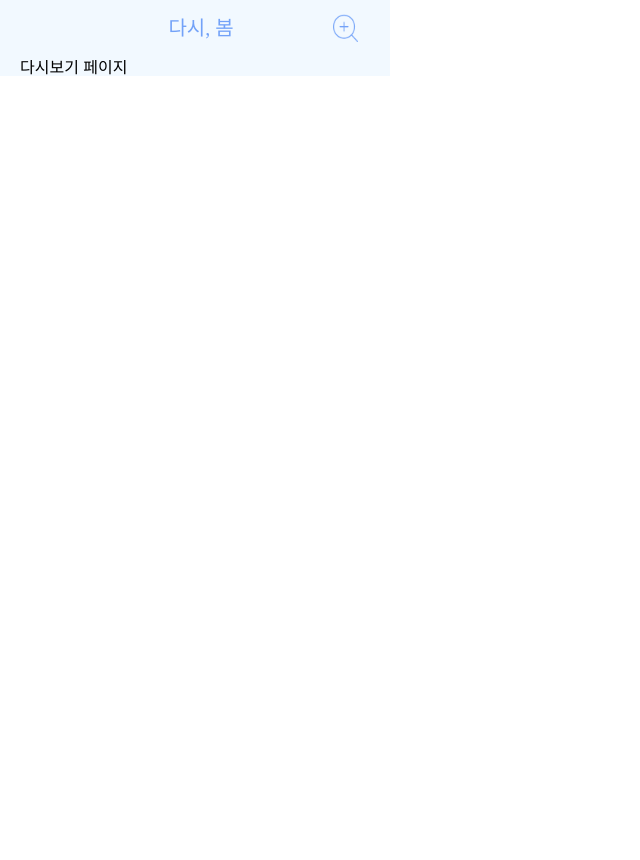
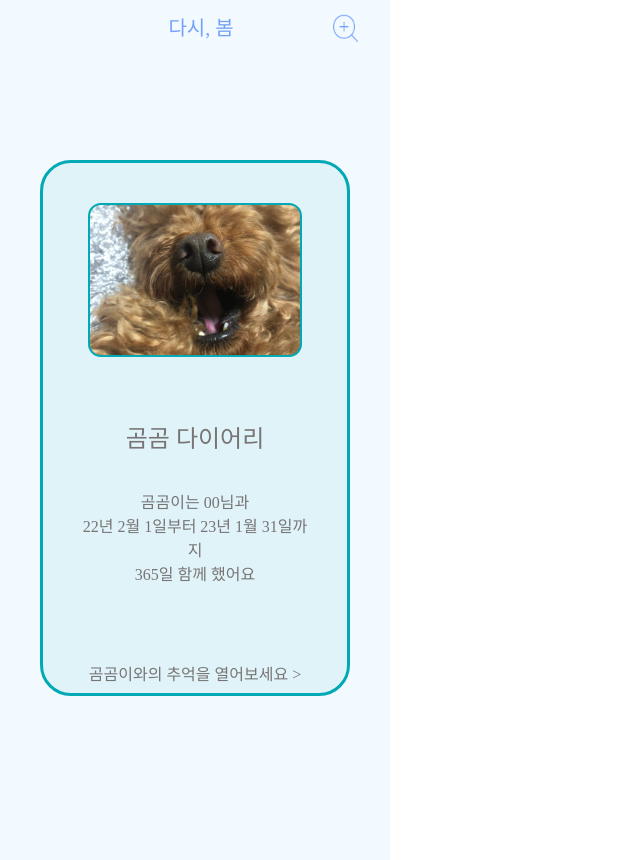
Before and after one commit to dasi-bom/experimental-function-client, a Next.js app: page /diary/again in a window 1280 px wide. Shown: the whole page, without its empty margins (0-640 px from the left). Before the commit the page ends 800 px from the top, so only its background shows below. Built offline with nearby package versions, Linux system fonts and the light colour scheme.

Commit message:
feat: 홈, 다시보기 레이아웃 작업

```diff
--- a/components/DiarySingleAgain.tsx
+++ b/components/DiarySingleAgain.tsx
@@ -1,10 +1,29 @@
+import { useRouter } from 'next/router';
 import React from 'react';
 
+// style
+import { DiarySingleAgainWrapper } from './diary/again/styled';
+
 const DiarySingleAgain = () => {
+  const router = useRouter();
+
   return (
-    <>
-      <h1>다시보기 페이지</h1>
-    </>
+    <DiarySingleAgainWrapper>
+      <div className="again-inner">
+        <div className="again-image"></div>
+        <div className="again-content-wrap">
+          <div className="again-title">곰곰 다이어리</div>
+          <div className="again-content">
+            곰곰이는 00님과
+            <br /> 22년 2월 1일부터 23년 1월 31일까지
+            <br /> 365일 함께 했어요
+          </div>
+          <div className="step-btn" onClick={() => router.push('/diary/again/letter')}>
+            곰곰이와의 추억을 열어보세요 {'>'}
+          </div>
+        </div>
+      </div>
+    </DiarySingleAgainWrapper>
   );
 };
 
--- a/components/diary/again/styled.tsx
+++ b/components/diary/again/styled.tsx
@@ -1,3 +1,62 @@
 import styled from 'styled-components';
 
-export const DiarySingleAgainWrapper = styled.div``;
+export const DiarySingleAgainWrapper = styled.div`
+  background-color: #f2f9ff;
+  height: 100vh;
+  padding-top: 100px;
+
+  .again-inner {
+    background-color: #00a9b4;
+    width: 310px;
+    height: 536px;
+    margin: 0 auto;
+    background: rgba(0, 169, 180, 0.08);
+    border: 3px solid #00a9b4;
+    border-radius: 31px;
+    padding: 40px 10px 0 10px;
+  }
+
+  .again-image {
+    background-image: url('../../../images/lucky.jpg');
+    width: 214px;
+    height: 154px;
+    background-position: center;
+    background-size: cover;
+    background-repeat: no-repeat;
+    border: 2px solid #00a9b4;
+    border-radius: 13px;
+    margin: 0px auto;
+  }
+
+  .again-content-wrap {
+    width: 241px;
+    height: 202px;
+    font-family: 'JejuGothic';
+    font-style: normal;
+    color: #787474;
+    margin: 0 auto;
+    padding: 0 6px;
+    margin-top: 70px;
+    text-align: center;
+  }
+
+  .again-title {
+    font-size: 24px;
+    color: #787474;
+  }
+
+  .again-content {
+    font-size: 16px;
+    margin-top: 40px;
+    line-height: 1.5;
+  }
+
+  .step-btn {
+    margin-top: 80px;
+    cursor: pointer;
+  }
+
+  .step-btn:hover {
+    color: rgba(120, 116, 116, 0.7);
+  }
+`;
--- /dev/null
+++ b/components/diary/letter/styled.tsx
@@ -0,0 +1,53 @@
+import styled from 'styled-components';
+
+export const DiarySingleLetterWrapper = styled.div`
+  width: 100%;
+  height: 100vh;
+  background-color: #f2f9ff;
+  padding-top: 80px;
+
+  .letter-wrap {
+    width: 325px;
+    height: 578px;
+    background-color: #ffffff;
+    border: 1px solid #d2d2d2;
+    display: flex;
+    flex-direction: column;
+    align-items: center;
+    margin: 0 auto;
+    padding: 60px 20px;
+  }
+
+  .letter-title {
+    font-family: 'JejuGothic';
+    font-style: normal;
+    font-weight: 400;
+    font-size: 24px;
+    color: #787474;
+  }
+
+  .letter-img {
+    background-image: url('../../../images/lucky.jpg');
+    width: 276px;
+    height: 199px;
+    background-position: center;
+    background-size: cover;
+    background-repeat: no-repeat;
+    margin: 40px 0 60px 0;
+  }
+
+  .letter-date {
+    font-family: 'JejuGothic';
+    font-style: normal;
+    font-weight: 400;
+    font-size: 24px;
+    line-height: 1.6;
+    color: #73a2f8;
+    text-align: center;
+    cursor: pointer;
+  }
+
+  .letter-date:hover {
+    color: rgba(115, 162, 248, 0.7);
+  }
+`;
--- a/components/diary/single/styled.tsx
+++ b/components/diary/single/styled.tsx
@@ -1,3 +1,5 @@
 import styled from 'styled-components';
 
-export const DiarySingleWrapper = styled.div``;
+export const DiarySingleWrapper = styled.div`
+  background-color: #f2f9ff;
+`;
--- /dev/null
+++ b/components/home/styled.tsx
@@ -0,0 +1,49 @@
+import styled from 'styled-components';
+
+export const HomeWrapper = styled.div`
+  .profile-wrap {
+    width: 100%;
+    height: 100vh;
+    background-color: #f2f9ff;
+    padding-top: 200px;
+  }
+  .profile-inner {
+    width: 100%;
+    height: 200px;
+    display: flex;
+    align-content: center;
+    justify-content: space-around;
+    div {
+      display: flex;
+      flex-direction: column;
+      align-items: center;
+      justify-content: center;
+      cursor: pointer;
+      span {
+        font-size: 20px;
+        padding: 12px;
+        font-family: 'JejuGothic';
+        font-style: normal;
+        font-weight: 600;
+      }
+    }
+  }
+  .bg1 {
+    background-image: url('../../images/lucky.jpg');
+    background-position: center;
+    background-size: cover;
+    background-repeat: no-repeat;
+    width: 100px;
+    height: 100px;
+    border-radius: 50%;
+  }
+  .bg2 {
+    background-image: url('../../images/lucky.jpg');
+    background-position: center;
+    background-size: cover;
+    background-repeat: no-repeat;
+    width: 100px;
+    height: 100px;
+    border-radius: 50%;
+  }
+`;
--- /dev/null
+++ b/components/letterList/styled.tsx
@@ -0,0 +1,3 @@
+import styled from 'styled-components';
+
+export const DiarySingleLetterListWrapper = styled.div``;
```
Also changed, not shown: components/DiarySingle.tsx (+5 -2 lines), components/diary/letter/index.tsx (added, +24 -0 lines), components/home/index.tsx (added, +28 -0 lines), components/letterList/index.tsx (added, +10 -0 lines).
